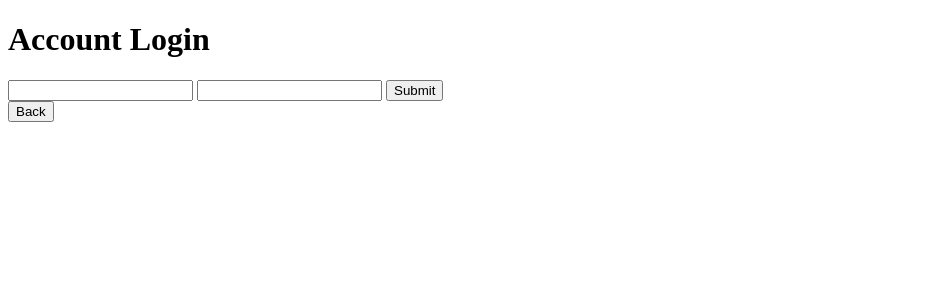
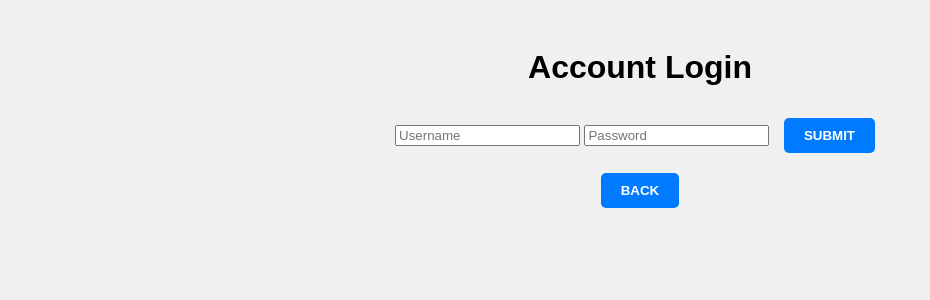
Before and after one commit to wjrelumba/RegistrationForm, a PHP site: page /login.php in a window 1280 px wide. Shown: the top 300 px of the page, without its empty margins (0-930 px from the left). Run offline with PHP 8.4, Linux system fonts and the light colour scheme; data comes from the database, SQL or seed files in the repository.

Commit message:
Added CSS initialization

```diff
--- a/dashboard.php
+++ b/dashboard.php
@@ -12,6 +12,7 @@
     <meta charset="UTF-8">
     <meta name="viewport" content="width=device-width, initial-scale=1.0">
     <title>Dashboard</title>
+    <link rel="stylesheet" href="styles.css" type="text/css">
 </head>
 <body>
     <a href="index.php">
--- a/form.php
+++ b/form.php
@@ -4,6 +4,7 @@
     <meta charset="UTF-8">
     <meta name="viewport" content="width=device-width, initial-scale=1.0">
     <title>Registration Form</title>
+    <link rel="stylesheet" href="styles.css" type="text/css">
 </head>
 <body>
     <form action="receiveData.php" method="post">
--- a/index.php
+++ b/index.php
@@ -4,6 +4,7 @@
     <meta charset="UTF-8">
     <meta name="viewport" content="width=device-width, initial-scale=1.0">
     <title>College Admission</title>
+    <link rel="stylesheet" href="styles.css" type="text/css">
 </head>
 <body>
     <a href="form.php">
--- a/login.php
+++ b/login.php
@@ -36,12 +36,13 @@
     <meta charset="UTF-8">
     <meta name="viewport" content="width=device-width, initial-scale=1.0">
     <title>Login</title>
+    <link rel="stylesheet" href="styles.css" type="text/css">
 </head>
 <body>
     <h1>Account Login</h1>
     <form action="" method="post">
-        <input type="text" name="usernameInput" id="usernameInput" required>
-        <input type="password" name="passInput" id="passInput" required>
+        <input type="text" name="usernameInput" id="usernameInput" required placeholder="Username">
+        <input type="password" name="passInput" id="passInput" required placeholder="Password">
         <button type="submit">Submit</button>
     </form>
     <a href="index.php">
--- a/receiveData.php
+++ b/receiveData.php
@@ -49,6 +49,7 @@
     <meta charset="UTF-8">
     <meta name="viewport" content="width=device-width, initial-scale=1.0">
     <title>Receive Data</title>
+    <link rel="stylesheet" href="styles.css" type="text/css">
 </head>
 <body>
     <script>
--- /dev/null
+++ b/styles.css
@@ -0,0 +1,27 @@
+/* styles.css */
+
+/* Style the body of the page */
+body {
+    font-family: Arial, sans-serif;
+    background-color: #f0f0f0;
+    text-align: center;
+    padding: 20px;
+}
+
+/* Style the buttons */
+button {
+    padding: 10px 20px;
+    background-color: #007bff;
+    color: #fff;
+    border: none;
+    border-radius: 5px;
+    margin: 10px;
+    cursor: pointer;
+    text-transform: uppercase;
+    font-weight: bold;
+}
+
+/* Change button color on hover */
+button:hover {
+    background-color: #0056b3;
+}
```
